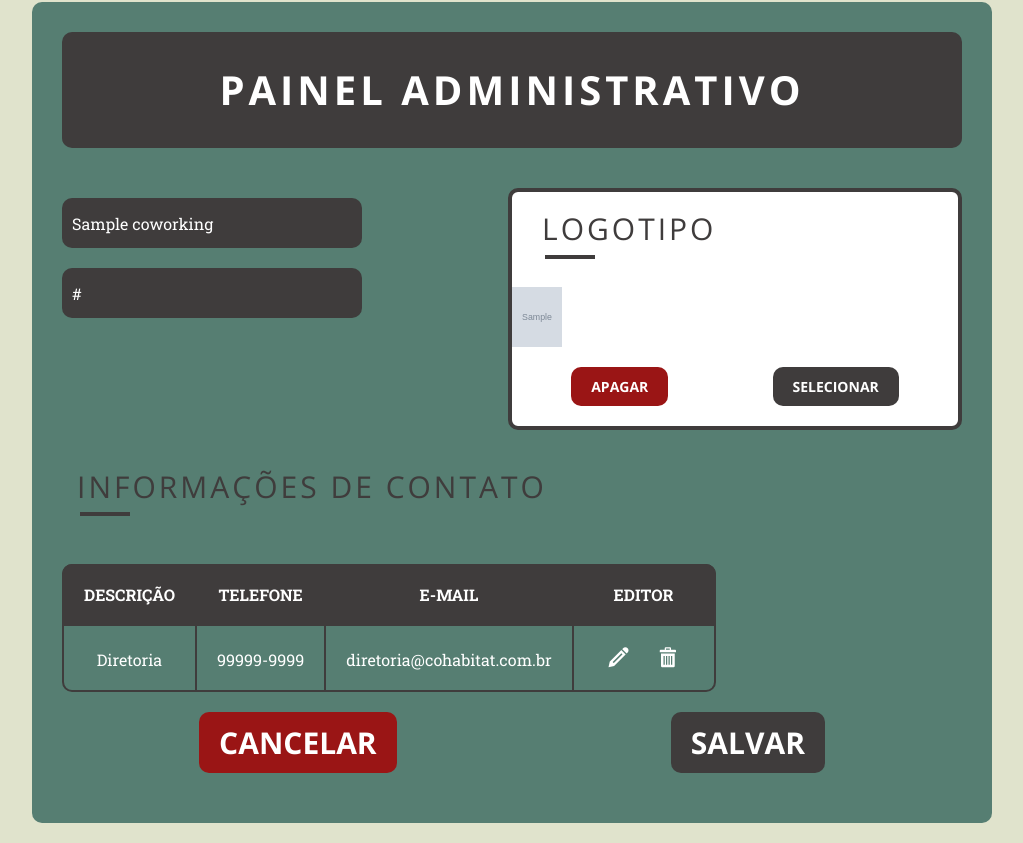
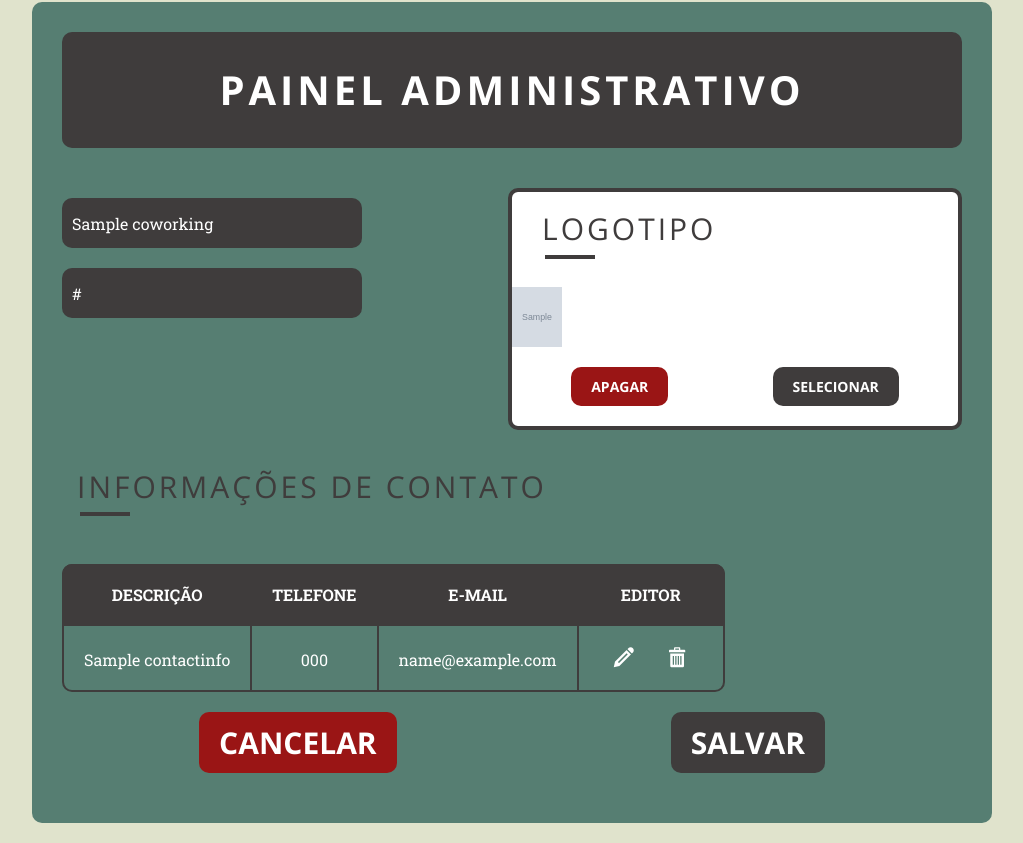
Before and after one commit to cohabitat-coworking/coapp_system, a Django app: page /admin/config in a window 1280 px wide. Shown: the part 113-956 px from the top of the page, without its empty margins (128-1151 px from the left). Run offline with Django 3.2, Linux system fonts and the light colour scheme; tables that the repository leaves empty hold one stand-in row (values such as "Sample post"); grey boxes marked "Sample" are stand-in pictures; some web fonts are replaced.

Commit message:
get contact info to show in template

```diff
--- a/admin_cohabitat/templates/config.html
+++ b/admin_cohabitat/templates/config.html
@@ -71,13 +71,17 @@
                     <div class="cell top">E-mail</div>
                     <div class="cell top">Editor</div>
                 </div>
-
-                <div class="row td-cadastro">
-                    <div class="cell bottom">Diretoria</div>
-                    <div class="cell bottom">99999-9999</div>
-                    <div class="cell bottom">diretoria@cohabitat.com.br</div>
-                    <div class="cell bottom"><span>&#xe905;</span><span>&#xe9ac;</span></div>
-                </div>
+                {% for contact in contact_infos %}
+                    <div class="row td-cadastro">
+                        <div class="cell bottom">{{ contact.name }}</div>
+                        <div class="cell bottom">{{ contact.phone }}</div>
+                        <div class="cell bottom">{{ contact.email }}</div>
+                        <div class="cell bottom">
+                            <span>&#xe905;</span>
+                            <span>&#xe9ac;</span>
+                        </div>
+                    </div>
+                {% endfor %}
 
             </div>
         </div>
```
Also changed, not shown: 1 other file.
